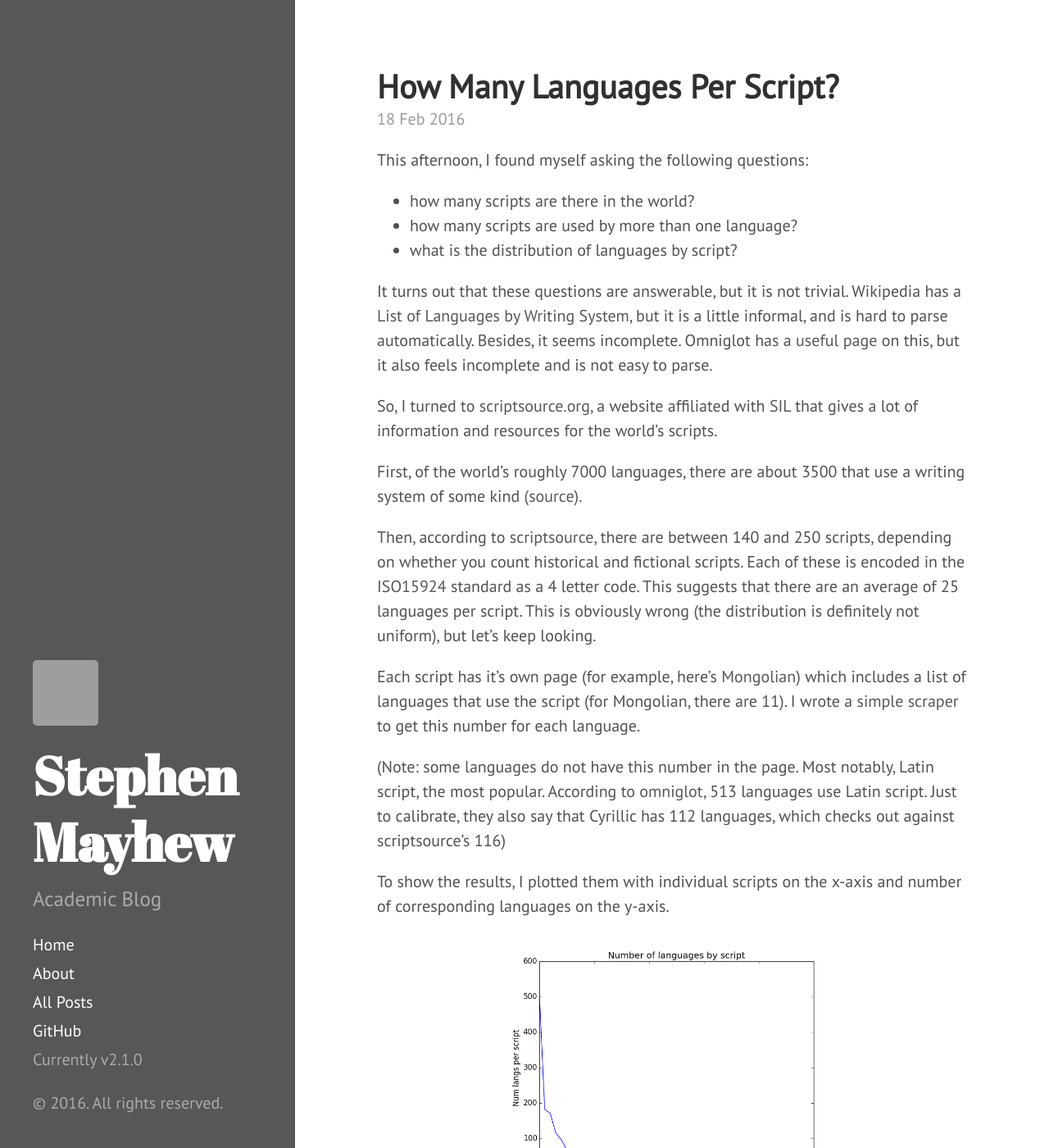
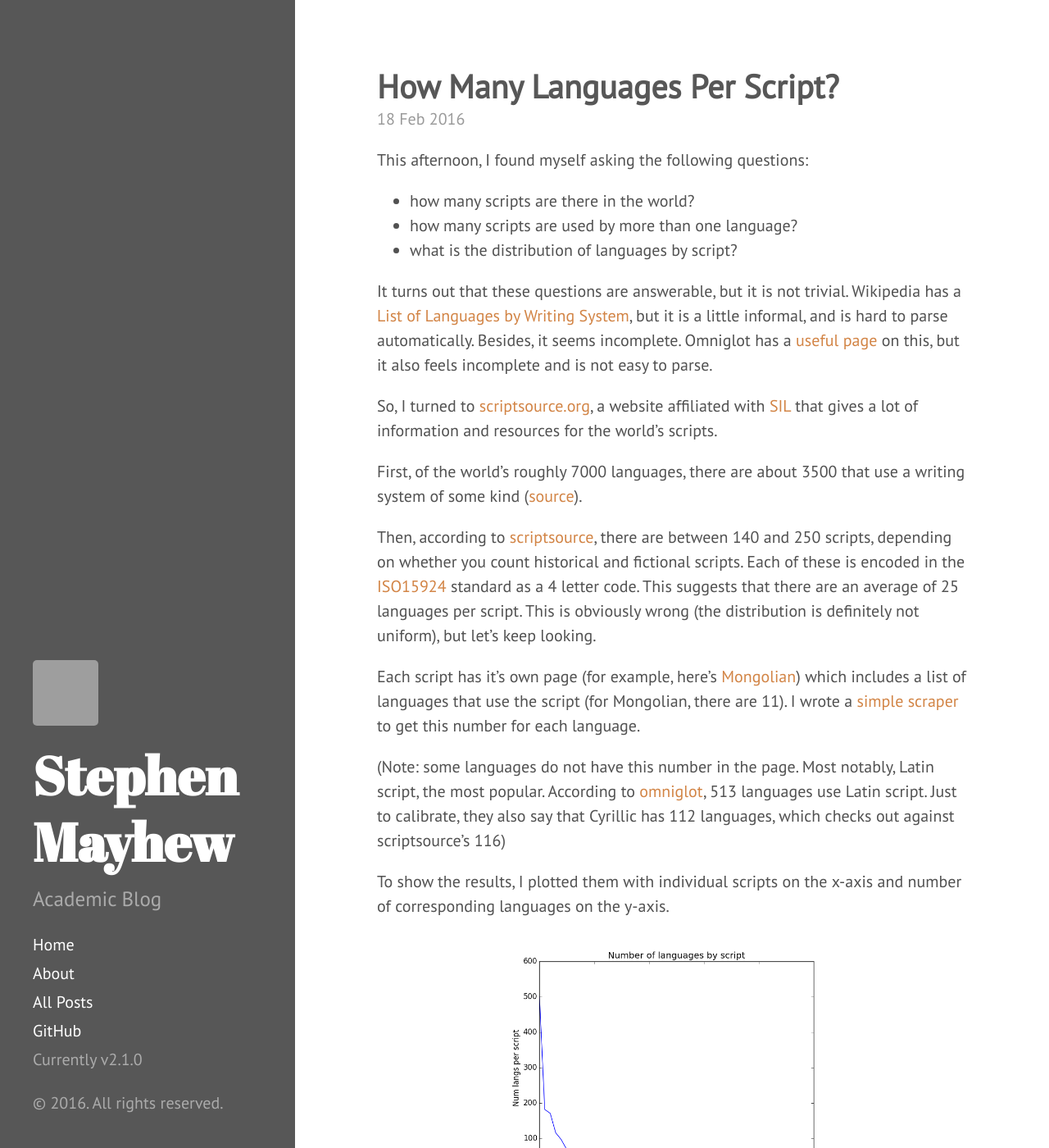
Before and after one commit to mayhewsw/mayhewsw.github.io, a Jekyll site: the page built from _posts/2016-02-18-how-many-languages-per-script.md, in a window 1280 px wide and 1400 px high. Shown: the whole window at 82% size. Built offline with Jekyll 4.4.1, drawn with Linux system fonts in a browser that asks for light colours; grey boxes are pictures that could not be loaded.

Commit message:
Fixed some link color issues.

```diff
--- a/public/css/hyde.css
+++ b/public/css/hyde.css
@@ -253,7 +253,12 @@ a.sidebar-nav-item:focus {
 .theme-base-0g .sidebar {
   background-color: #575757;
 }
-.theme-base-0g .content a,
-.theme-base-0g .related-posts li a:hover {
+.theme-base-0g p > a {
+  color: #d28445;
+}
+
+.page-title,
+.post-title,
+.post-title a {
   color: #575757;
 }
```
Also changed, not shown: _posts/2015-10-22-handglovery.md (+3 -3 lines).
